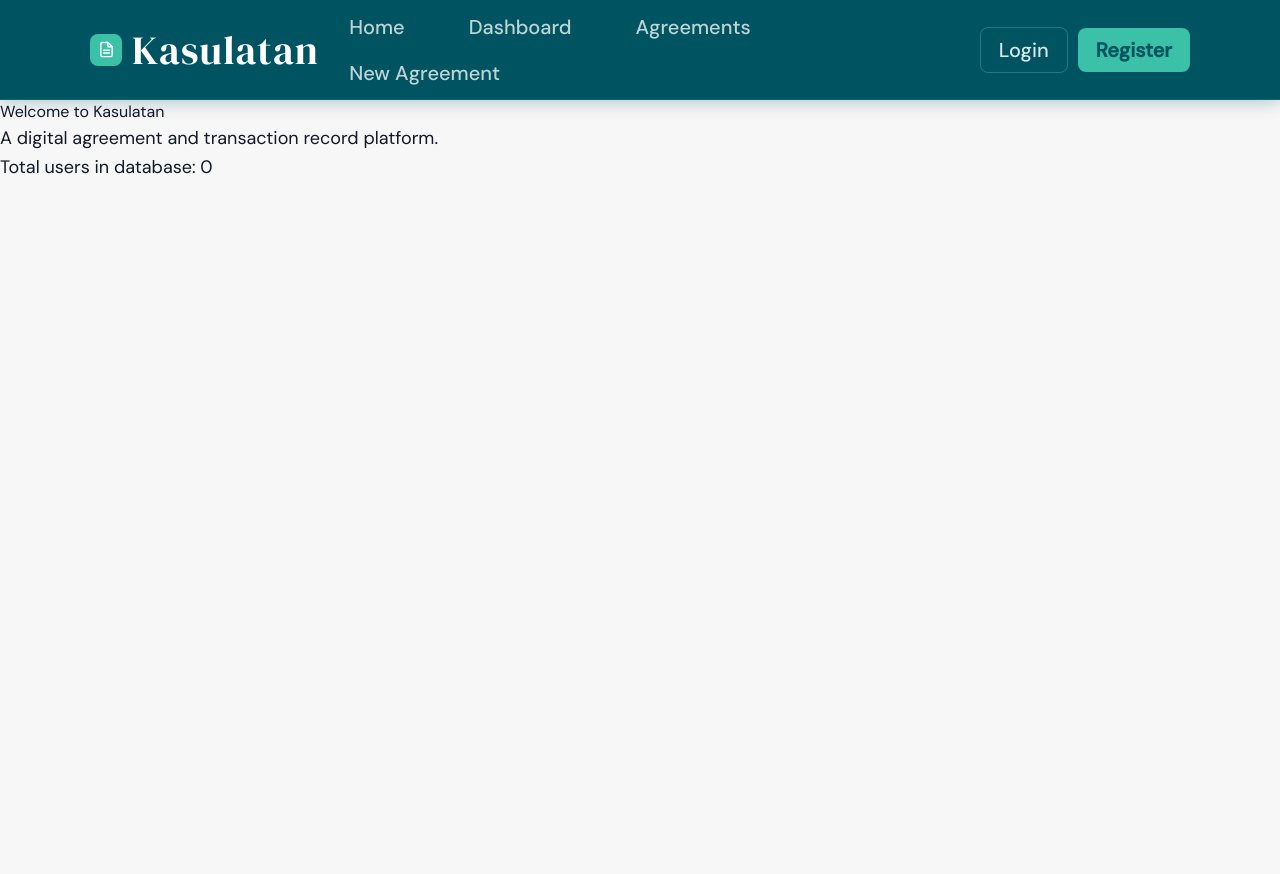
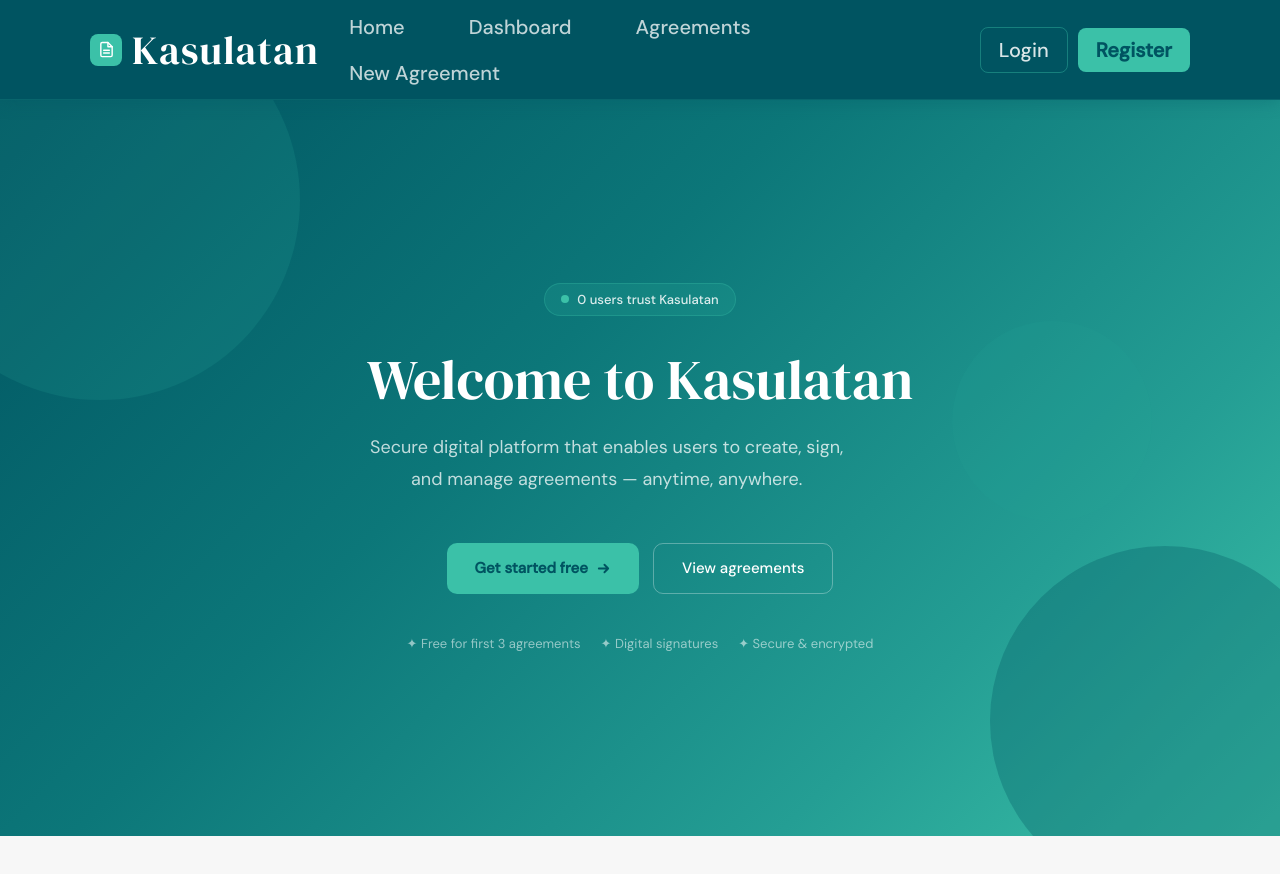
Before and after one commit to kaynn04/kasulatan, a Next.js app: page / in a window 1280 px wide. Shown: the top 874 px of the page. After the commit the page ends 836 px from the top, so only its background shows below. Built offline with nearby package versions, Linux system fonts and the light colour scheme; no server answers; the database is empty.

Commit message:
Landing page enhancement

```diff
--- a/app/page.tsx
+++ b/app/page.tsx
@@ -1,16 +1,137 @@
 import PageIntro from "@/components/PageIntro";
+import Link from "next/link";
 import { prisma } from "@/lib/prisma";
 
 export default async function HomePage() {
   const userCount = await prisma.user.count();
+
   return (
-    <main>
-      <PageIntro
-        title="Welcome to Kasulatan"
-        description="A digital agreement and transaction record platform."
-      />
+    <main style={{
+      minHeight: "calc(100vh - 64px)",
+      padding: 0,
+      margin: 0,
+      background: "linear-gradient(135deg, #005461 0%, #0C7779 40%, #249E94 75%, #3BC1A8 100%)",
+      position: "relative",
+      overflow: "hidden",
+      display: "flex",
+      alignItems: "center",
+      justifyContent: "center",
+    }}>
 
-      <p>Total users in database: {userCount}</p>
+      {/* Decorative circles */}
+      <span style={{
+        position: "absolute", top: "-100px", left: "-100px",
+        width: "400px", height: "400px", borderRadius: "50%",
+        background: "rgba(59,193,168,0.12)", pointerEvents: "none",
+      }} />
+      <span style={{
+        position: "absolute", bottom: "-60px", right: "-60px",
+        width: "350px", height: "350px", borderRadius: "50%",
+        background: "rgba(0,84,97,0.3)", pointerEvents: "none",
+      }} />
+      <span style={{
+        position: "absolute", top: "30%", right: "10%",
+        width: "200px", height: "200px", borderRadius: "50%",
+        background: "rgba(36,158,148,0.15)", pointerEvents: "none",
+      }} />
+
+      {/* Centered content */}
+      <div style={{
+        position: "relative",
+        zIndex: 1,
+        width: "100%",
+        maxWidth: "680px",
+        padding: "80px 40px",
+        textAlign: "center",
+        display: "flex",
+        flexDirection: "column",
+        alignItems: "center",
+      }}>
+
+        {/* Trust badge */}
+        <div style={{
+          display: "inline-flex",
+          alignItems: "center",
+          gap: "8px",
+          background: "rgba(59,193,168,0.15)",
+          border: "1px solid rgba(59,193,168,0.3)",
+          borderRadius: "9999px",
+          padding: "6px 16px",
+          marginBottom: "32px",
+        }}>
+          <span style={{
+            width: "8px", height: "8px", borderRadius: "50%",
+            background: "#3BC1A8", flexShrink: 0,
+          }} />
+          <span style={{ fontSize: "13px", color: "rgba(255,255,255,0.85)", fontWeight: 500 }}>
+            {userCount.toLocaleString()} users trust Kasulatan
+          </span>
+        </div>
+
+        <PageIntro
+          title="Welcome to Kasulatan"
+          description="Secure digital platform that enables users to create, sign, and manage agreements — anytime, anywhere."
+        />
+
+        {/* CTA buttons */}
+        <div style={{ display: "flex", gap: "14px", flexWrap: "wrap", justifyContent: "center" }}>
+          <Link href="/register" style={{
+            display: "inline-flex",
+            alignItems: "center",
+            gap: "8px",
+            background: "#3BC1A8",
+            color: "#005461",
+            textDecoration: "none",
+            fontSize: "15px",
+            fontWeight: 700,
+            padding: "13px 28px",
+            borderRadius: "10px",
+          }}>
+            Get started free
+            <svg viewBox="0 0 16 16" width="15" height="15" fill="none" stroke="currentColor" strokeWidth="2" strokeLinecap="round" strokeLinejoin="round">
+              <path d="M3 8h10M9 4l4 4-4 4" />
+            </svg>
+          </Link>
+
+          <Link href="/agreements" style={{
+            display: "inline-flex",
+            alignItems: "center",
+            background: "transparent",
+            color: "white",
+            textDecoration: "none",
+            fontSize: "15px",
+            fontWeight: 500,
+            padding: "13px 28px",
+            borderRadius: "10px",
+            border: "1.5px solid rgba(255,255,255,0.3)",
+          }}>
+            View agreements
+          </Link>
+        </div>
+
+        {/* Feature pills */}
+        <div style={{
+          display: "flex",
+          gap: "20px",
+          marginTop: "40px",
+          flexWrap: "wrap",
+          justifyContent: "center",
+        }}>
+          {[
+            "✦ Free for first 3 agreements",
+            "✦ Digital signatures",
+            "✦ Secure & encrypted",
+          ].map((f) => (
+            <span key={f} style={{
+              fontSize: "13px",
+              color: "rgba(255,255,255,0.55)",
+            }}>
+              {f}
+            </span>
+          ))}
+        </div>
+
+      </div>
     </main>
   );
 }
--- a/components/PageIntro.tsx
+++ b/components/PageIntro.tsx
@@ -1,16 +1,29 @@
 type PageIntroProps = {
-    title: string;
-    description: string;
+  title: string;
+  description: string;
 };
 
-export default function PageIntro({
-    title,
-    description,
-}: PageIntroProps) {
-    return (
-        <section>
-            <h1>{title}</h1>
-            <p>{description}</p>
-        </section>
-    );
+export default function PageIntro({ title, description }: PageIntroProps) {
+  return (
+    <section style={{ marginBottom: "48px" }}>
+      <h1 style={{
+        fontFamily: "'DM Serif Display', serif",
+        fontSize: "56px",
+        lineHeight: 1.15,
+        color: "white",
+        margin: "0 0 20px",
+      }}>
+        {title}
+      </h1>
+      <p style={{
+        fontSize: "18px",
+        lineHeight: 1.75,
+        color: "rgba(255,255,255,0.75)",
+        margin: 0,
+        maxWidth: "480px",
+      }}>
+        {description}
+      </p>
+    </section>
+  );
 }
```
